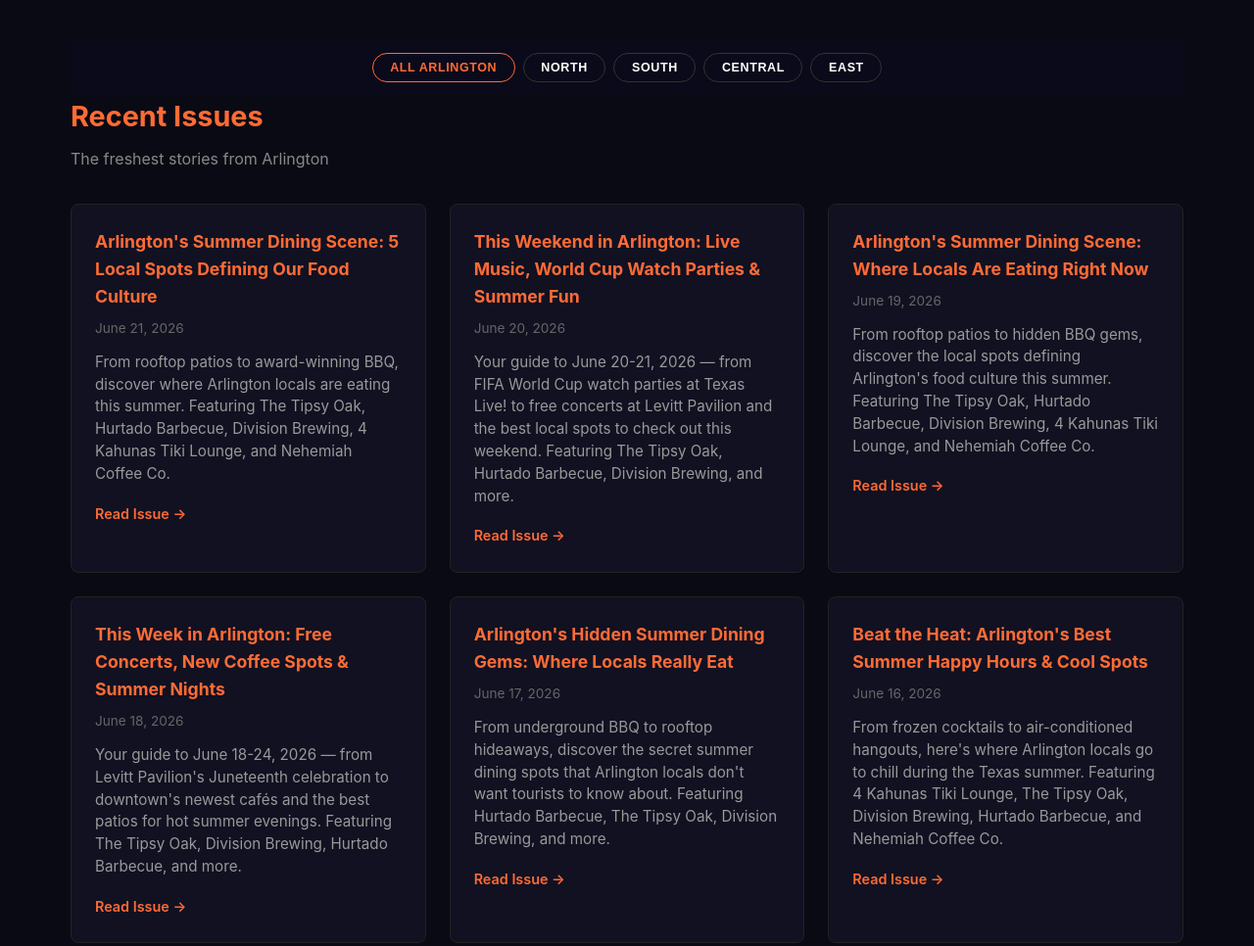
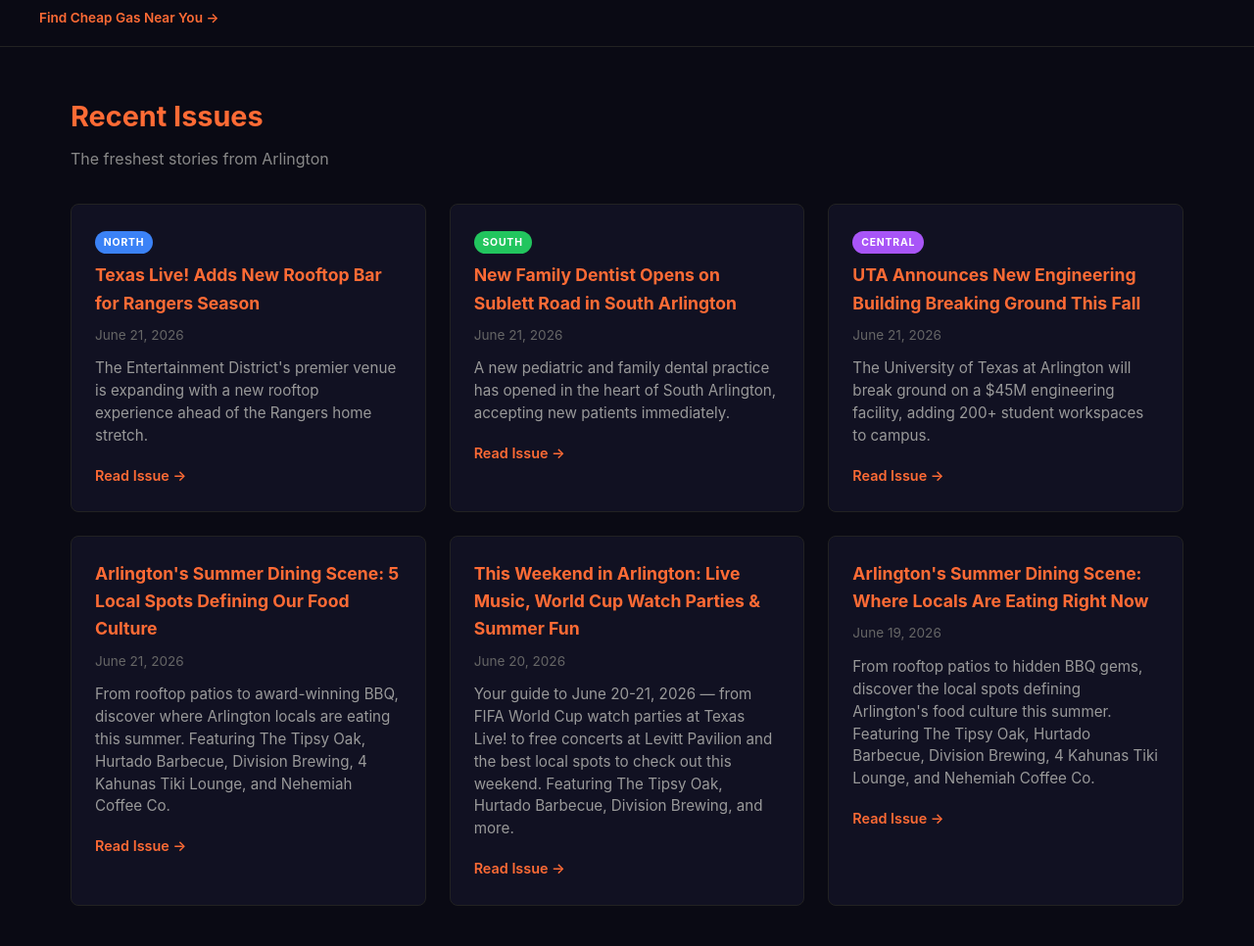
Before and after one commit to vcentralprocure-oss/dfwa-social-buzz-vercel, a website: page arlington/index.html in a window 1280 px wide. Shown: the part 1438-2404 px from the top of the page at 98% size. Drawn offline with Linux system fonts and the light colour scheme.

Commit message:
Move quadrant filter bar and add test articles
- Move filter bar to top of page (after nav, before hero)
- Add 3 test articles with quadrant badges (NORTH, SOUTH, CENTRAL)
- Test articles verify filter functionality works correctly

```diff
--- a/arlington/index.html
+++ b/arlington/index.html
@@ -215,6 +215,15 @@
         </div>
     </div>
 
+    <!-- Quadrant Filter Bar -->
+    <div class="quadrant-filter-bar">
+        <button class="qfilter-btn active" data-filter="all">ALL ARLINGTON</button>
+        <button class="qfilter-btn north" data-filter="north">NORTH</button>
+        <button class="qfilter-btn south" data-filter="south">SOUTH</button>
+        <button class="qfilter-btn central" data-filter="central">CENTRAL</button>
+        <button class="qfilter-btn east" data-filter="east">EAST</button>
+    </div>
+
     <!-- PHASE 1: Centered Site Title -->
     <section class="site-title-section">
         <h1>Arlington Pulse</h1>
@@ -325,15 +334,6 @@
     <div id="subscribe-section" style="scroll-margin-top: 20px;"></div>
 
     <div class="container">
-        <!-- Quadrant Filter Bar -->
-        <div class="quadrant-filter-bar">
-            <button class="qfilter-btn active" data-filter="all">ALL ARLINGTON</button>
-            <button class="qfilter-btn north" data-filter="north">NORTH</button>
-            <button class="qfilter-btn south" data-filter="south">SOUTH</button>
-            <button class="qfilter-btn central" data-filter="central">CENTRAL</button>
-            <button class="qfilter-btn east" data-filter="east">EAST</button>
-        </div>
-
         <!-- Recent Issues -->
         <div class="section-header" id="news">
             <h2>Recent Issues</h2>
@@ -341,6 +341,27 @@
         </div>
 
         <div class="archive-grid">
+            <div class="issue-card" data-quadrant="north">
+                <span class="quadrant-badge north">NORTH</span>
+                <h4>Texas Live! Adds New Rooftop Bar for Rangers Season</h4>
+                <div class="date">June 21, 2026</div>
+                <p>The Entertainment District's premier venue is expanding with a new rooftop experience ahead of the Rangers home stretch.</p>
+                <a href="#">Read Issue →</a>
+            </div>
+            <div class="issue-card" data-quadrant="south">
+                <span class="quadrant-badge south">SOUTH</span>
+                <h4>New Family Dentist Opens on Sublett Road in South Arlington</h4>
+                <div class="date">June 21, 2026</div>
+                <p>A new pediatric and family dental practice has opened in the heart of South Arlington, accepting new patients immediately.</p>
+                <a href="#">Read Issue →</a>
+            </div>
+            <div class="issue-card" data-quadrant="central">
+                <span class="quadrant-badge central">CENTRAL</span>
+                <h4>UTA Announces New Engineering Building Breaking Ground This Fall</h4>
+                <div class="date">June 21, 2026</div>
+                <p>The University of Texas at Arlington will break ground on a $45M engineering facility, adding 200+ student workspaces to campus.</p>
+                <a href="#">Read Issue →</a>
+            </div>
             <div class="issue-card" data-quadrant="all">
                 <h4>Arlington's Summer Dining Scene: 5 Local Spots Defining Our Food Culture</h4>
                 <div class="date">June 21, 2026</div>
```
